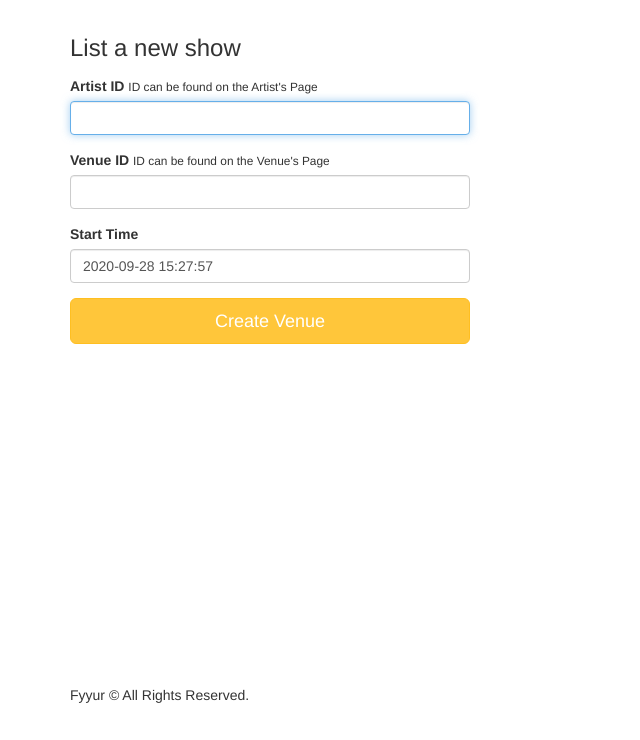
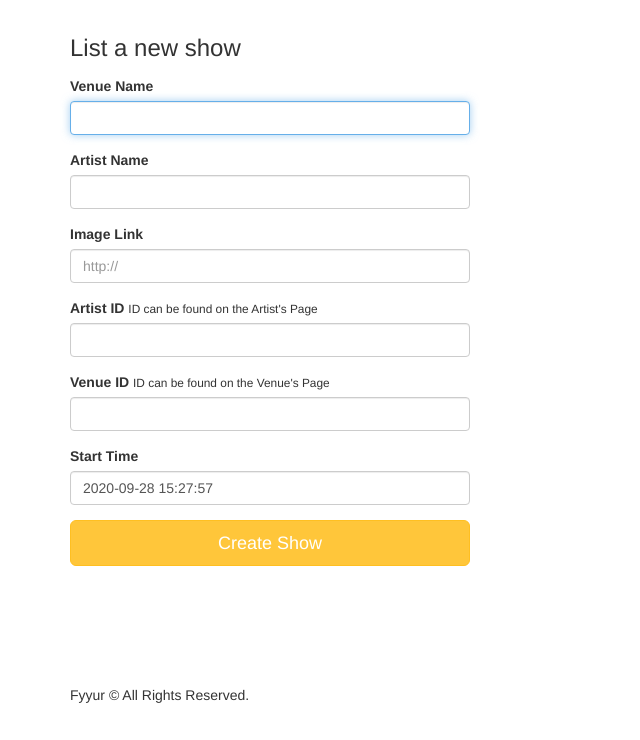
Before and after one commit to cperacchio/booking-site, a Flask app: page /shows/create in a window 1280 px wide. Shown: the part 60-800 px from the top of the page, without its empty margins (0-640 px from the left). Run offline with Flask 2, Linux system fonts and the light colour scheme; some libraries are stand-ins or nearby versions.

Commit message:
Add files via upload

```diff
--- a/app.py
+++ b/app.py
@@ -142,16 +142,17 @@ def search_venues():
     shows = Show.query.get(venue.id)
 
   # add upcoming shows
-  for show in shows:
-    if show.start_time > datetime.now():
-      number_upcoming_shows += 1
+    if shows is not None:
+      for show in shows:
+        if show.start_time > datetime.now():
+          number_upcoming_shows += 1
 
-  # add venue info to response user sees
-  response['venue_data'].append({
-    "id": venue.id,
-    "name": venue.name,
-    "number_upcoming_shows": number_upcoming_shows
-  })
+    # add venue info to response user sees
+    response['venue_data'].append({
+      "id": venue.id,
+      "name": venue.name,
+      "number_upcoming_shows": number_upcoming_shows
+    })
 
   #return response showing search results
   return render_template('pages/search_venues.html', results=response, search_term=request.form.get('search_term', ''))
@@ -361,9 +362,7 @@ def delete_venue(venue_id):
   # SQLAlchemy ORM to delete a record. Handle cases where the session commit could fail.
   try:
     # get venue to delete
-    venue = Venue.query.filter(Venue.id == venue_id).first()
-    name = venue.name
-
+    venue = Venue.query.get(venue_id)
     db.session.delete(venue)
     db.session.commit()
 
@@ -376,22 +375,14 @@ def delete_venue(venue_id):
   finally:
     db.session.close()
 
-  return jsonify({'success': True})
+  return render_template('pages/home.html')
 
 #  Artists
 #  ----------------------------------------------------------------
 @app.route('/artists')
 def artists():
   # TODO: replace with real data returned from querying the database
-  artist_data = []
-
-  artists = Artist.query.all()
-
-  for artist in artists:
-    artist_data.append({
-      "id": artist_id,
-      "name": artist_name
-    })
+  artist_data = db.session.query(Artist).all()
 
   return render_template('pages/artists.html', artists=artist_data)
 
@@ -426,9 +417,7 @@ def search_artists():
   # get upcoming shows number for each artist
   for artist in artists:
     number_upcoming_shows = 0
-
     shows = Show.query.get(artist.id)
-
 
     # add upcoming shows
     if shows is not None:
@@ -603,20 +592,17 @@ def edit_artist(artist_id):
   artist = Artist.query.get(artist_id)
 
   # artist data
-  artist_data = {
-    "id": artist.id,
-    "name": artist.name,
-    "genres": artist.genres,
-    "address": artist.address,
-    "city": artist.city,
-    "state": artist.state,
-    "phone": artist.phone,
-    "website": artist.website,
-    "facebook_link": artist.facebook_link,
-    "seeking_venue": artist.seeking_venue,
-    "seeking_description": artist.seeking_description,
-    "image_link": artist.image_link,
-  }
+  if artist is not None:
+    form.name.data = artist.name
+    form.genres.data: artist.genres
+    form.city.data: artist.city
+    form.state.data: artist.state
+    form.phone.data: artist.phone
+    form.website.data: artist.website
+    form.facebook_link.data: artist.facebook_link
+    form.seeking_venue.data: artist.seeking_venue
+    form.seeking_description.data: artist.seeking_description
+    form.image_link.data: artist.image_link
 
   # artist={
   #   "id": 4,
@@ -632,10 +618,6 @@ def edit_artist(artist_id):
   #   "image_link": "https://images.unsplash.com/photo-1549213783-8284d0336c4f?ixlib=rb-1.2.1&ixid=eyJhcHBfaWQiOjEyMDd9&auto=format&fit=crop&w=300&q=80"
   # }
   # TODO: populate form with fields from artist with ID <artist_id>
-  # placeholders for form fields
-  form.state.process_data(artist['state'])
-  form.genres.process_data(artist['genres'])
-  form.seeking_venue.process_data(artist['seeking_venue'])
 
   return render_template('forms/edit_artist.html', form=form, artist=artist_data)
 
@@ -648,23 +630,18 @@ def edit_artist_submission(artist_id):
   try:
     # add user-submitted data
     form = ArtistForm()
-    artist = Artist.query.filter(Artist.id == artist_id)
+    artist = Artist.query.get(artist_id)
 
-    artist.name = form.name.data
-    artist.city = form.city.data
-    artist.state = form.state.data
-    artist.address = form.address.data
-    artist.phone = form.phone.data
-    artist.facebook_link = form.facebook_link.data
-    artist.website = form.website.data
-    artist.image_link = form.image_link.data
-    artist.seeking_venue = form.seeking_venue.data
-    artist.seeking_description = form.seeking_description.data
-
-    #edit artist from user submission
-    artist = Artist(name=name, city=city, state=state, address=address, phone=phone, genres=genres,
-      facebook_link=facebook_link, website=website, image_link=image_link, seeking_talent=seeking_talent,
-      seeking_description=seeking_description)
+    artist.name = request.form.get('name')
+    artist.city = request.form.get('city')
+    artist.state = request.form.get('state')
+    artist.genres = request.form.getlist('genres')
+    artist.phone = request.form.get('phone')
+    artist.facebook_link = request.form.get('facebook_link')
+    artist.website = request.form.get('website')
+    artist.image_link = request.form.get('image_link')
+    artist.seeking_venue = True if 'seeking_venue' in request.form else False
+    artist.seeking_description = request.form.get('seeking_description')
 
     #commit update to database
     db.session.commit()
@@ -688,28 +665,21 @@ def edit_venue(venue_id):
   form = VenueForm()
 
   # get venue by venue id
-  venue = Venue.query.filter(Venue.id == venue_id)
+  venue = Venue.query.get(venue_id)
 
   # get venue data
-  venue_data = {
-    "id": venue.id,
-    "name": venue.name,
-    "genres": venue.genres,
-    "address": venue.address,
-    "city": venue.city,
-    "state": venue.state,
-    "phone": venue.phone,
-    "website": venue.website,
-    "facebook_link": venue.facebook_link,
-    "seeking_talent": venue.seeking_talent,
-    "seeking_description": venue.seeking_description,
-    "image_link": venue.image_link
-  }
-
-  # placeholders for form fields
-  form.state.process_data(artist['state'])
-  form.genres.process_data(artist['genres'])
-  form.seeking_venue.process_data(artist['seeking_venue'])
+  if venue is not None:
+    form.name.data = venue.name
+    form.genres.data = venue.genres
+    form.address.data = venue.address
+    form.city.data = venue.city
+    form.state.data = venue.state
+    form.phone.data = venue.phone
+    form.website.data = venue.website
+    form.facebook_link.data = venue.facebook_link
+    form.seeking_talent.data = venue.seeking_talent
+    form.seeking_talent.data = venue.seeking_description
+    form.image_link.data = venue.image_link
 
   # TODO: populate form with values from venue with ID <venue_id>
   return render_template('forms/edit_venue.html', form=form, venue=venue)
@@ -733,6 +703,36 @@ def edit_venue(venue_id):
 def edit_venue_submission(venue_id):
   # TODO: take values from the form submitted, and update existing
   # venue record with ID <venue_id> using the new attributes
+  venue = Venue.query.get(venue_id)
+
+  try:
+    venue = Venue(
+      name = request.form.get('name'),
+      city = request.form.get('city'),
+      state = request.form.get('state'),
+      address = request.form.get('address'),
+      phone = request.form.get('phone'),
+      genres = request.form.getlist('genres'),
+      image_link = request.form.get('image_link'),
+      facebook_link = request.form.get('facebook_link'),
+      website = request.form.get('website'),
+      seeking_talent = True if 'seeking_talent' in request.form else False,
+      seeking_description = request.form.get('seeking_description')
+    )
+    db.session.commit()
+
+    # on successful db update, flash success
+    flash('Venue ' + request.form['name'] + ' was successfully updated!')
+
+  except:
+    error = True
+    db.session.rollback()
+    # on unsuccessful db update, flash error
+    flash('Looks like an error has occurred.' + ' Venue ' + request.form['name'] + ' could not be listed.' )
+
+  finally:
+    db.session.close()
+
   return redirect(url_for('show_venue', venue_id=venue_id))
 
 #  Create Artist
@@ -799,7 +799,7 @@ def shows():
   for show in shows:
     shows_data.append({
       "venue_id": show.venue_id,
-      "venue_name": show.venue.name,
+      "name": show.name,
       "artist_id": show.artist_id,
       "artist_name": show.artist.name,
       "artist_image_link": show.artist.image_link,
@@ -854,9 +854,31 @@ def create_shows():
 def create_show_submission():
   # called to create new shows in the db, upon submitting new show listing form
   # TODO: insert form data as a new Show record in the db, instead
+  try:
+    # get user submission from form
+    name = request.form.get('name')
+    artist_name = request.form.get('artist_name')
+    image_link = request.form.get('image_link')
+    artist_id = request.form.get('artist_id')
+    venue_id = request.form.get('venue_id')
+    start_time = request.form.get('start_time')
 
-  # on successful db insert, flash success
-  flash('Show was successfully listed!')
+    # create new show
+    show = Show(name=name, artist_name=artist_name, image_link=image_link,
+      artist_id=artist_id, venue_id=venue_id, start_time=start_time)
+
+    #add show and commit
+    db.session.add(show)
+    db.session.commit()
+    # on successful db insert, flash success
+    flash('Show was successfully listed!')
+
+  except:
+    db.session.rollback()
+    flash('An error occurred. The show could not be listed.')
+  finally:
+    db.session.close()
+
   # TODO: on unsuccessful db insert, flash an error instead.
   # e.g., flash('An error occurred. Show could not be listed.')
   # see: http://flask.pocoo.org/docs/1.0/patterns/flashing/
--- a/forms.py
+++ b/forms.py
@@ -4,6 +4,15 @@ from wtforms import StringField, SelectField, SelectMultipleField, DateTimeField
 from wtforms.validators import DataRequired, AnyOf, URL
 
 class ShowForm(Form):
+    name = StringField(
+        'name', validators=[DataRequired()]
+    )
+    artist_name = StringField(
+        'name', validators=[DataRequired()]
+    )
+    image_link = StringField(
+        'image_link'
+    )
     artist_id = StringField(
         'artist_id'
     )
--- a/templates/forms/new_artist.html
+++ b/templates/forms/new_artist.html
@@ -37,7 +37,7 @@
           {{ form.website(class_ = 'form-control', placeholder='http://', id=form.state.id, autofocus = true) }}
       </div>
       <div class="form-group">
-          <label for="image-link">Image Link</label>
+          <label for="image_link">Image Link</label>
           {{ form.image_link(class_ = 'form-control', placeholder='http://', id=form.state.id, autofocus = true) }}
       </div>
       <div class="form-group">
--- a/templates/forms/new_show.html
+++ b/templates/forms/new_show.html
@@ -1,9 +1,21 @@
 {% extends 'layouts/main.html' %}
-{% block title %}New Show Listing{% endblock %}
+{% block title %}New Show{% endblock %}
 {% block content %}
   <div class="form-wrapper">
     <form method="post" class="form">
       <h3 class="form-heading">List a new show</h3>
+      <div class="form-group">
+        <label for="venue_name">Venue Name</label>
+        {{ form.name(class_ = 'form-control', autofocus = true) }}
+      </div>
+      <div class="form-group">
+        <label for="artist_name">Artist Name</label>
+        {{ form.name(class_ = 'form-control', autofocus = true) }}
+      </div>
+      <div class="form-group">
+          <label for="image_link">Image Link</label>
+          {{ form.image_link(class_ = 'form-control', placeholder='http://', autofocus = true) }}
+      </div>
       <div class="form-group">
         <label for="artist_id">Artist ID</label>
         <small>ID can be found on the Artist's Page</small>
@@ -18,7 +30,7 @@
           <label for="start_time">Start Time</label>
           {{ form.start_time(class_ = 'form-control', placeholder='YYYY-MM-DD HH:MM', autofocus = true) }}
         </div>
-      <input type="submit" value="Create Venue" class="btn btn-primary btn-lg btn-block">
+      <input type="submit" value="Create Show" class="btn btn-primary btn-lg btn-block">
     </form>
   </div>
 {% endblock %}
```
